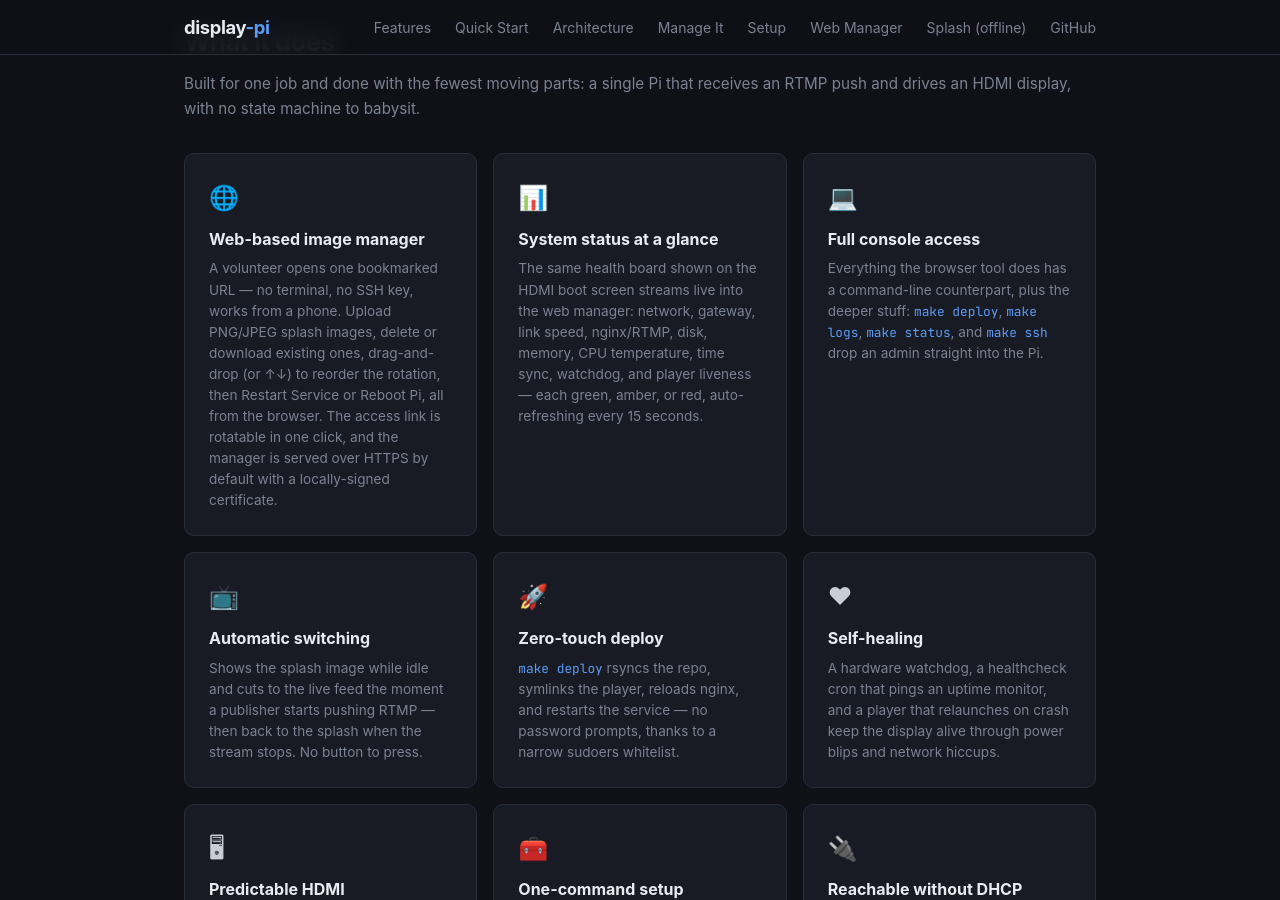
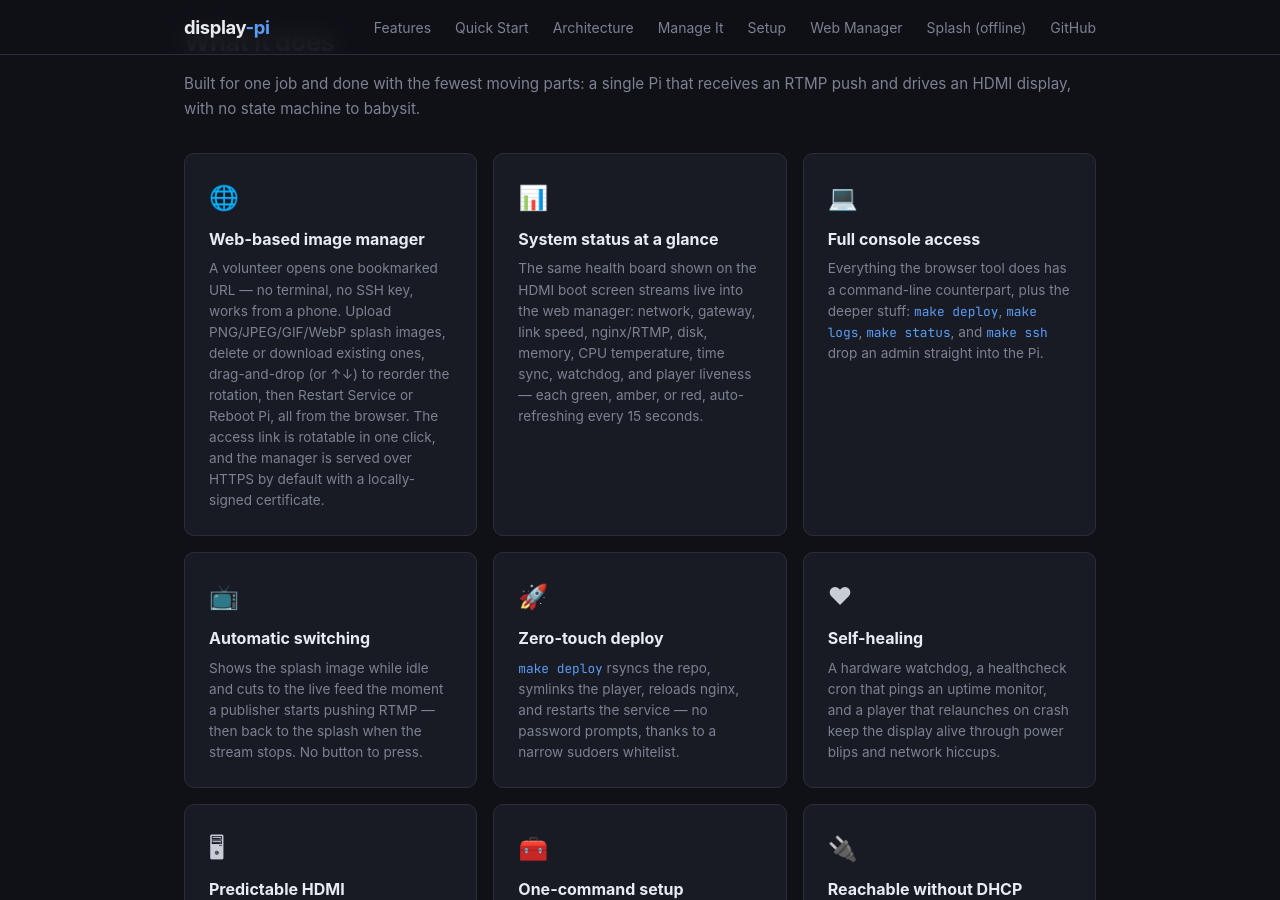
Before and after one commit to dmcbane/display-pi, a Jekyll site: the page built from docs/index.html, in a window 1280 px wide and 900 px high, scrolled down 830 px. Built offline with Jekyll 4.4.1, drawn with Linux system fonts in a browser that asks for light colours; some of the changed text lies outside the part shown.

Commit message:
fix(config): resolve divergences from the feature-growth audit
Part 1 of the divergence/security audit — the config-drift findings:

- bootstrap player in setup-kiosk.sh: a hand copy of player.sh that runs
  between `make setup` and `make deploy` had drifted — it globbed only
  png/jpg/jpeg (GIF/WebP slides from 0.25.0 were invisible pre-deploy)
  and baked a literal STREAM_URL. Now globs all 5 formats and reads
  /etc/default/kiosk directly (bootstrap service has no EnvironmentFile).
  create_splash source picker also offers gif/webp.
- systemctl --user restart: the DBUS_SESSION_BUS_ADDRESS fix from
  become-kiosk.sh (2026-06-13) never reached deploy.sh, `make restart`,
  or setup-kiosk.sh daemon-reload/enable. All three now pass the bus
  address (deploy sudoers already grants SETENV).
- health staleness: overlay flagged STALE at 60s while healthcheck.sh
  and the web board use 120s; overlay raised to 120s so all agree.
- docs/index.html advertised PNG/JPEG only; now lists all four.

Tests: added assertions pinning each (bootstrap globs, DBUS at every
call site, overlay=120), plus a rendered-heredoc syntax + rotation
check for the generated bootstrap player. 550/550 pass. Bump 0.27.0.

Co-Authored-By: Claude Fable 5 <noreply@anthropic.com>

```diff
--- a/docs/index.html
+++ b/docs/index.html
@@ -60,7 +60,7 @@ description: >-
     <div class="feature-card">
       <span class="icon">&#127760;</span>
       <h3>Web-based image manager</h3>
-      <p>A volunteer opens one bookmarked URL — no terminal, no SSH key, works from a phone. Upload PNG/JPEG splash images, delete or download existing ones, drag-and-drop (or &uarr;&darr;) to reorder the rotation, then Restart Service or Reboot Pi, all from the browser. The access link is rotatable in one click, and the manager is served over HTTPS by default with a locally-signed certificate.</p>
+      <p>A volunteer opens one bookmarked URL — no terminal, no SSH key, works from a phone. Upload PNG/JPEG/GIF/WebP splash images, delete or download existing ones, drag-and-drop (or &uarr;&darr;) to reorder the rotation, then Restart Service or Reboot Pi, all from the browser. The access link is rotatable in one click, and the manager is served over HTTPS by default with a locally-signed certificate.</p>
     </div>
     <div class="feature-card">
       <span class="icon">&#128202;</span>
@@ -157,7 +157,7 @@ description: >-
       visit the manager hands the browser a hardened, persistent cookie so the
       secret drops out of the address bar. From a phone or any browser a
       volunteer can:</p>
-      <p class="note">&bull; Upload a new splash (PNG/JPEG, exactly 1920&times;1080, &le; 10&nbsp;MB)<br>
+      <p class="note">&bull; Upload a new splash (PNG/JPEG/GIF/WebP, exactly 1920&times;1080, &le; 10&nbsp;MB)<br>
       &bull; Delete or download an existing slide<br>
       &bull; Drag-and-drop (or &uarr;&darr;) to reorder the rotation<br>
       &bull; Restart Service or Reboot Pi<br>
```
Also changed, not shown: CHANGELOG.md, 6 other files.
